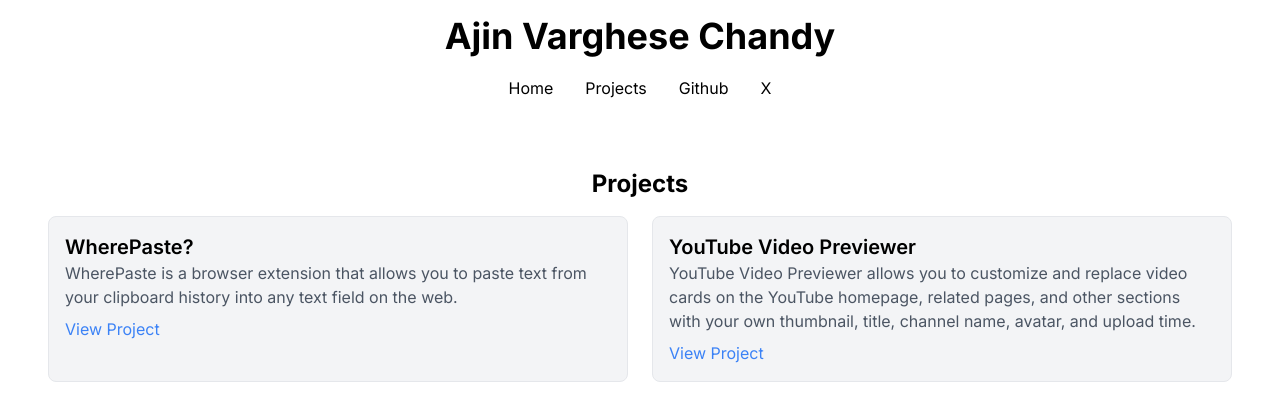
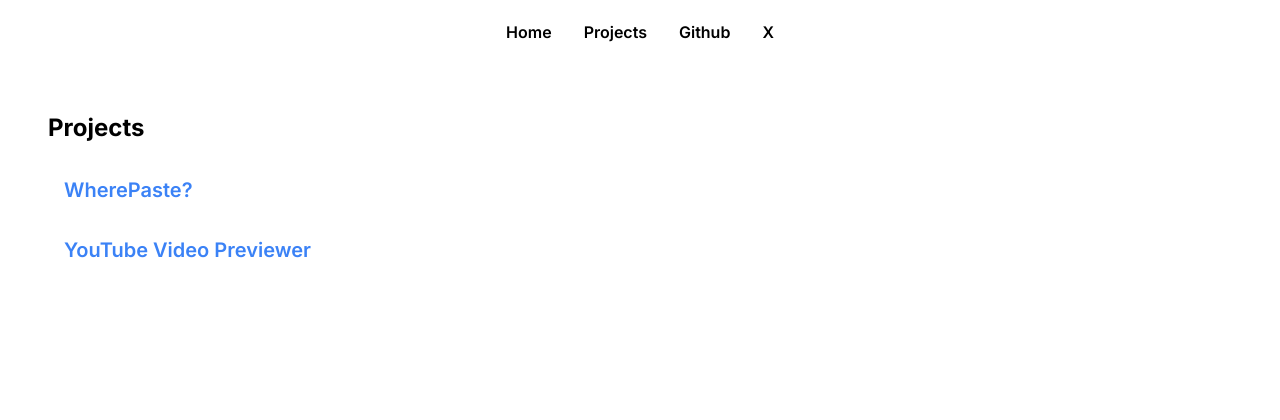
Before and after one commit to aajinn/0Ared, a Next.js app: page /projects in a window 1280 px wide. Shown: the top 420 px of the page. Built offline with nearby package versions, Linux system fonts and the light colour scheme.

Commit message:
new changes

```diff
--- a/src/app/projects/page.tsx
+++ b/src/app/projects/page.tsx
@@ -6,20 +6,18 @@
     <Layout>
       {" "}
       {/* Use the Layout component for centering */}
-      <h2 className="text-2xl font-bold mb-4 text-center">Projects</h2>
-      <ul className="grid grid-cols-1 sm:grid-cols-2 md:grid-cols-2 gap-6">
+      <h2 className="text-2xl font-bold mb-4">Projects</h2>
+      <ul className="grid grid-cols-1 sm:grid-cols-1 md:grid-cols-1 ">
         {projects.map((project) => (
           <li
             key={project.slug}
-            className="border rounded-lg p-4 bg-gray-100 hover:shadow-lg transition-shadow"
+            className="rounded-lg p-4" // Removed border and hover effect
           >
-            <h2 className="text-xl font-semibold">{project.name}</h2>
-            <p className="text-gray-600">{project.description}</p>
             <a
-              className="text-blue-500 hover:underline  block mt-2"
+              className="text-xl font-semibold text-blue-500 hover:underline" // Made name a clickable link
               href={project.link}
             >
-              View Project
+              {project.name}
             </a>
           </li>
         ))}
--- a/src/components/Description.tsx
+++ b/src/components/Description.tsx
@@ -1,11 +1,14 @@
 export default function Description() {
   return (
     <section className="mb-8 text-center">
-      <h2 className="text-2xl font-bold mb-4">About Me</h2>
-      <p className="text-lg max-w-2xl mx-auto break-words">
-        Hi, I&apos;m Ajin Varghese Chandy. I&apos;m a passionate developer with
-        expertise in web technologies and a keen interest in AI and machine
-        learning.
+      <p className="text-xl font-bold max-w-2xl mx-auto text-left mt-4">
+        Hi, I&apos;m Ajin Varghese Chandy. <br /> <br />
+        \ Market.
+        <br />
+        <br />
+        \ Code.
+        <br />
+        <br />\ Money.
       </p>
     </section>
   );
--- a/src/components/Header.tsx
+++ b/src/components/Header.tsx
@@ -1,16 +1,36 @@
+import Link from "next/link";
+
 export default function Header() {
   return (
     <header className="py-4">
       <div className="container mx-auto px-4">
         <div className="flex flex-col items-center">
-          <div className="text-3xl md:text-4xl font-bold mb-4 text-center">
-            Ajin Varghese Chandy
-          </div>
           <nav className="flex flex-wrap justify-center space-x-2 md:space-x-4">
-            <NavLink href="/" text="Home" />
-            <NavLink href="/projects" text="Projects" />
-            <NavLink href="https://github.com/ARed99" text="Github" />
-            <NavLink href="https://x.com/ChandyAjin" text="X" />
+            <Link
+              href="/"
+              className="hover:text-gray-300 px-2 py-1 font-semibold"
+            >
+              <span>Home</span>
+            </Link>
+            <Link
+              href="/projects"
+              prefetch={true}
+              className="hover:text-gray-300 px-2 py-1 font-semibold"
+            >
+              <span>Projects</span>
+            </Link>
+            <Link
+              href="https://github.com/ARed99"
+              className="hover:text-gray-300 px-2 py-1 font-semibold"
+            >
+              <span>Github</span>
+            </Link>
+            <Link
+              href="https://x.com/ChandyAjin"
+              className="hover:text-gray-300 px-2 py-1 font-semibold"
+            >
+              <span>X</span>
+            </Link>
           </nav>
         </div>
       </div>
@@ -20,8 +40,8 @@
 
 function NavLink({ href, text }: { href: string; text: string }) {
   return (
-    <a href={href} className="hover:text-gray-300 px-2 py-1">
+    <Link href={href} className="hover:text-gray-300 px-2 py-1 font-semibold">
       {text}
-    </a>
+    </Link>
   );
 }
```
Also changed, not shown: 1 other file (tests, documents, lock files or other folders).
